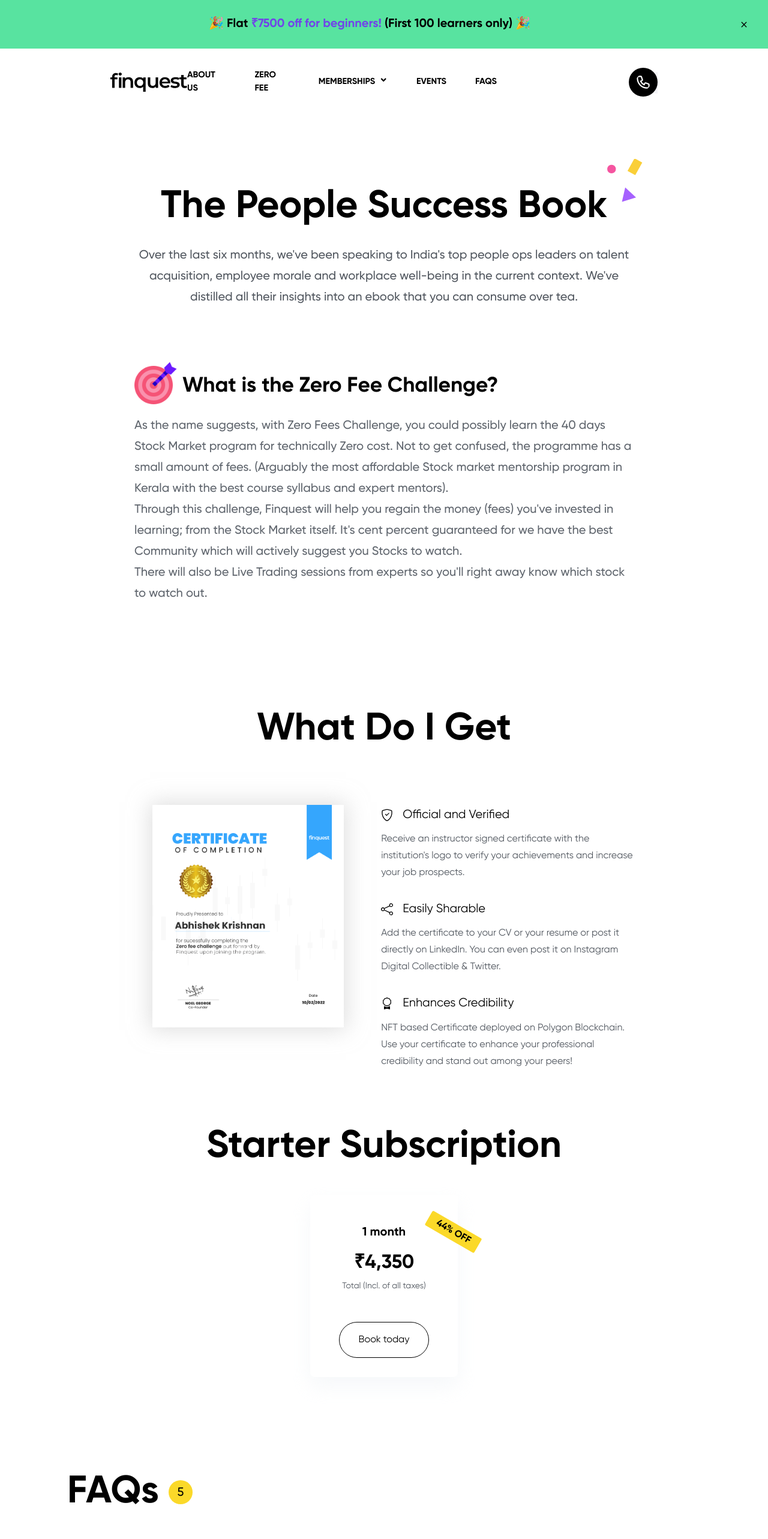
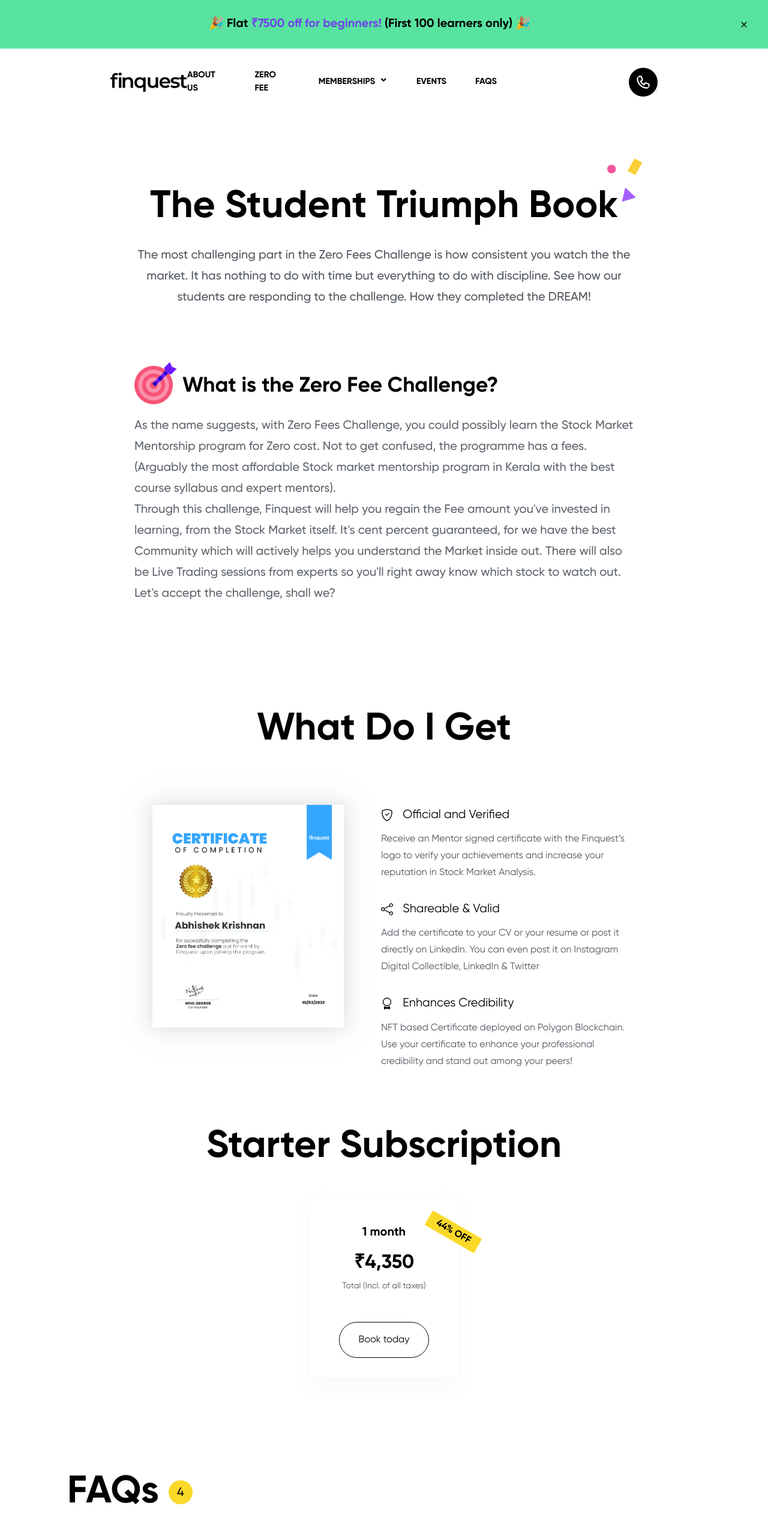
Before and after one commit to emanuelchristo/finquest, a Next.js app: page /zero-fee-challenge in a window 1280 px wide. Shown: the top 2566 px of the page at 60% size. Built offline with nearby package versions, Linux system fonts and the light colour scheme.

Commit message:
zero fee

```diff
--- a/components/ZeroFee/Faqs/Faqs.js
+++ b/components/ZeroFee/Faqs/Faqs.js
@@ -6,34 +6,34 @@
   const [faqs, setFaqs] = useState([
 
     {
+      id: 1,
+      open: false,
+      question: "What is the zero-fee Challenge?",
+      answer: `As the name suggests, with Zero Fees Challenge, you could possibly learn the Stock
+      Market Mentorship program for Zero cost. Not to get confused, the programme has a
+      fees. (Arguably the most affordable Stock market mentorship program in Kerala with the
+      best course syllabus and expert mentors).`,
+    },
+    {
       id: 2,
       open: false,
-      question: "What is the zero-fee Challenge?",
-      answer: ``,
+      question: "How to participate in the zero-fee challenge?",
+      answer: `Participate in Finquest's Zero Fees challenge by simply joining a Stock Market
+      Mentorship programme. Once enrolled, we shall continuously monitoring your progress.`,
     },
     {
       id: 3,
       open: false,
-      question: "How to participate in the zero-fee challenge?",
-      answer: ``,
+      question: "Is there any charge to participate in the zero-fee challenge?",
+      answer: `There wont be any special charge for participating in the challenge other than the
+      programme fees.`,
     },
     {
       id: 4,
       open: false,
-      question: "Is there any charge to participate in the zero-fee challenge?",
-      answer: ``,
-    },
-    {
-      id: 5,
-      open: false,
-      question: "Can the zero-fee challenge be stopped or cancelled? ( duration)",
-      answer: ``,
-    },
-    {
-      id: 1,
-      open: false,
       question: "I have completed the zero-fee challenge. How do I download the certificate?",
-      answer: ``,
+      answer: `Once you successfully complete the challenge, the certificate shall be send to you via
+      the registered E-Mail.`,
     },
   ]);
 
--- a/components/ZeroFee/Hero/Hero.js
+++ b/components/ZeroFee/Hero/Hero.js
@@ -4,44 +4,43 @@
     <div className="margin">
       <section className={styles.section1}>
         <div className={styles["heading"]}>
-
-
-           <h2>The People Success Book  <img
+          <h2>
+            The Student Triumph Book
+            <img
               className={styles["decoration"]}
               src="/images/about-us-decoration.svg"
               width="60px"
               height="auto"
               alt=""
-            /></h2>
+            />
+          </h2>
         </div>
         <p>
-          Over the last six months, we&apos;ve been speaking to India&apos;s top
-          people ops leaders on talent acquisition, employee morale and
-          workplace well-being in the current context. We&apos;ve distilled all
-          their insights into an ebook that you can consume over tea.
+          The most challenging part in the Zero Fees Challenge is how consistent
+          you watch the the market. It has nothing to do with time but
+          everything to do with discipline. See how our students are responding
+          to the challenge. How they completed the DREAM!
         </p>
       </section>
       <section className={styles.section2}>
         <div>
           <img src="/icons/benefit-goal.png" height="auto" />
-          <h2> What is the Zero Fee Challenge?</h2>
+          <h2>What is the Zero Fee Challenge?</h2>
         </div>
         <p>
-          As the name suggests, with Zero Fees Challenge, you could possibly
-          learn the 40 days Stock Market program for technically Zero cost. Not
-          to get confused, the programme has a small amount of fees. (Arguably
-          the most affordable Stock market mentorship program in Kerala with the
-          best course syllabus and expert mentors).
+        As the name suggests, with Zero Fees Challenge, you could possibly learn the Stock Market
+Mentorship program for Zero cost. Not to get confused, the programme has a fees. (Arguably
+the most affordable Stock market mentorship program in Kerala with the best course syllabus
+and expert mentors).
         </p>
         <p>
-          Through this challenge, Finquest will help you regain the money (fees)
-          you&apos;ve invested in learning; from the Stock Market itself. It&apos;s cent
-          percent guaranteed for we have the best Community which will actively
-          suggest you Stocks to watch.
+        Through this challenge, Finquest will help you regain the Fee amount you&apos;ve invested in
+learning, from the Stock Market itself. It&apos;s cent percent guaranteed, for we have the best
+Community which will actively helps you understand the Market inside out. There will also be
+Live Trading sessions from experts so you'll right away know which stock to watch out.
         </p>
         <p>
-          There will also be Live Trading sessions from experts so you&apos;ll right
-          away know which stock to watch out.
+        Let&apos;s accept the challenge, shall we?
         </p>
       </section>
     </div>
--- a/components/ZeroFee/WhatDoIGet/WhatDoIGet.js
+++ b/components/ZeroFee/WhatDoIGet/WhatDoIGet.js
@@ -6,12 +6,12 @@
   {
     icon: <BsShieldCheck />,
     title: "Official and Verified",
-    desc: "Receive an instructor signed certificate with the institution's logo to verify your achievements and increase your job prospects.",
+    desc: "Receive an Mentor signed certificate with the Finquest’s logo to verify your achievements and increase your reputation in Stock Market Analysis.",
   },
   {
     icon: <BsShare />,
-    title: "Easily Sharable",
-    desc: "Add the certificate to your CV or your resume or post it directly on LinkedIn. You can even post it on Instagram Digital Collectible & Twitter.",
+    title: "Shareable & Valid",
+    desc: "Add the certificate to your CV or your resume or post it directly on LinkedIn. You can even post it on Instagram Digital Collectible, LinkedIn & Twitter",
   },
   {
     icon: <BsAward />,
```
